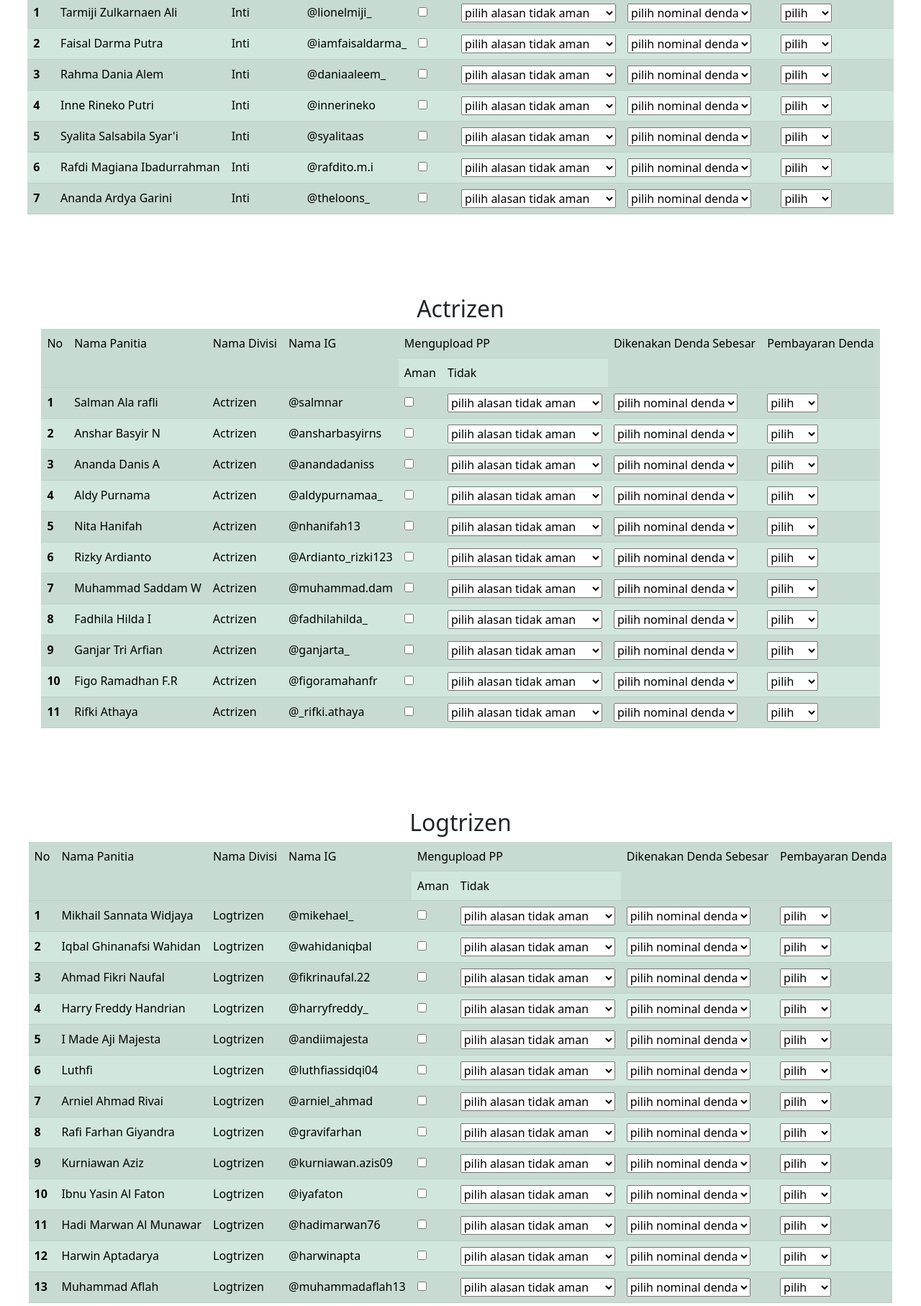
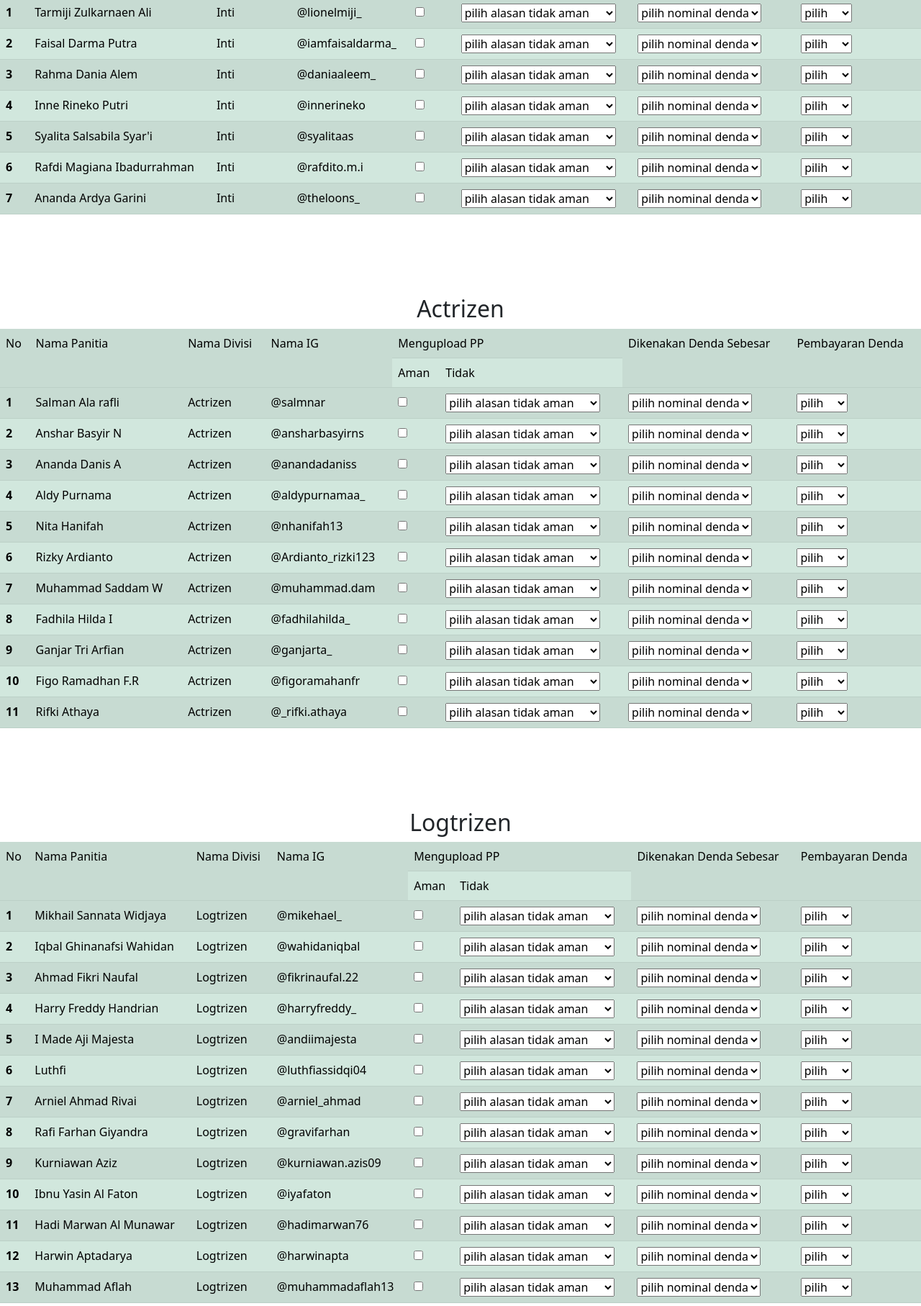
Before and after one commit to rezasukmara/paidpromote.github.io, a plain HTML site: page inti-spotrizen.html in a window 1280 px wide. Shown: the part 423-2238 px from the top of the page at 72% size. Drawn offline with nearby package versions, Linux system fonts and the light colour scheme.

Commit message:
tabel responsive

```diff
--- a/inti-spotrizen.html
+++ b/inti-spotrizen.html
@@ -65,7 +65,7 @@
     <form id="mainform">
       <form class="form1">
         <div class="table-responsive">
-          <table class="table table-success table-striped d-flex justify-content-center">
+          <table class="table table-success table-striped justify-content-center">
             <tbody>
               <tr>
                 <td rowspan="2">No</td>
@@ -307,7 +307,7 @@
       <h2 id="actrizen">Actrizen</h2>
       <form class="form2">
         <div class="table-responsive">
-          <table class="table table-success table-striped d-flex justify-content-center">
+          <table class="table table-success table-striped justify-content-center">
             <tbody>
               <tr>
                 <td rowspan="2">No</td>
@@ -673,7 +673,7 @@
       <h2 id="logtrizen">Logtrizen</h2>
       <form class="form3">
         <div class="table-responsive">
-          <table class="table table-success table-striped d-flex justify-content-center">
+          <table class="table table-success table-striped justify-content-center">
             <tbody>
               <tr>
                 <td rowspan="2">No</td>
@@ -1101,7 +1101,7 @@
       <h2 id="spotrizen">Spotrizen</h2>
       <form class="form4">
         <div class="table-responsive">
-          <table class="table table-success table-striped d-flex justify-content-center">
+          <table class="table table-success table-striped justify-content-center">
             <tbody>
               <tr>
                 <td rowspan="2">No</td>
@@ -1442,7 +1442,6 @@
             </div>
           </div>
         </div>
-      </div>
     </form>
     <!--Tabel End-->
 
```
Also changed, not shown: optrizen-doctrizen.html (+4 -4 lines), style.css (line endings or trailing spaces).
